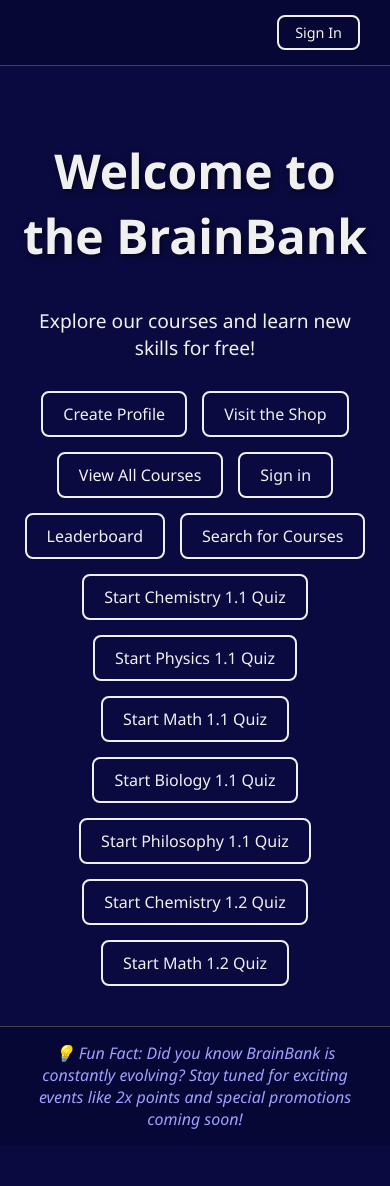
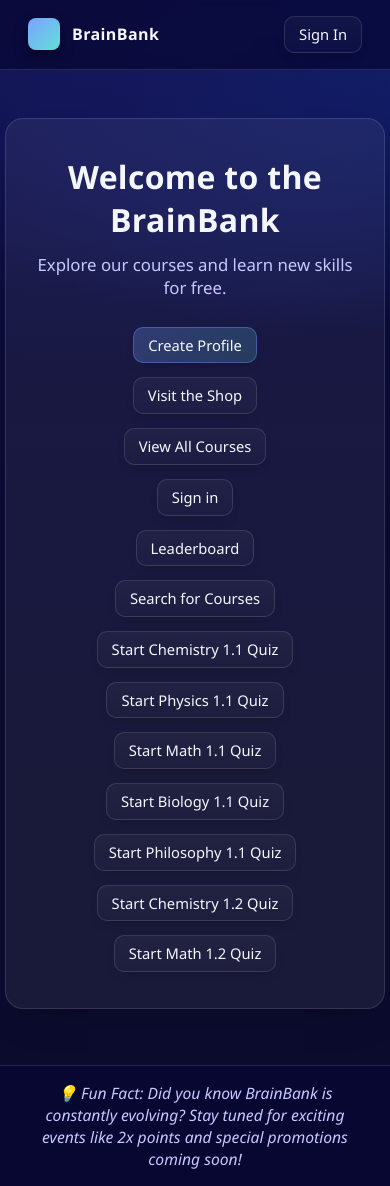
Before and after one commit to TeemuIljin/BrainBanks, a Django app: page / in a window 390 px wide. Before the commit the page ends 1129 px from the top, so only its background shows below. Run offline with Django 5.2, Linux system fonts and the light colour scheme; data comes from the database, SQL or seed files in the repository.

Commit message:
Redesign home.html: modern UI, cleaner buttons, responsive layout

```diff
--- a/courses/templates/home.html
+++ b/courses/templates/home.html
@@ -4,9 +4,23 @@
     <meta charset="UTF-8" />
     <title>Home Page</title>
     <style>
+        :root {
+            --bg-start: #0a0a40;
+            --bg-end: #161658;
+            --card-bg: rgba(255, 255, 255, 0.06);
+            --text: #f5f7ff;
+            --muted: #c6c9ff;
+            --accent: #7aa2ff;
+            --accent-2: #62e0d9;
+            --border: rgba(255, 255, 255, 0.12);
+            --shadow: rgba(0, 0, 0, 0.35);
+        }
+
         body {
-            background-color: #0a0a40;
-            color: #f0f0f0;
+            background: radial-gradient(1000px 600px at 20% 0%, var(--bg-end), transparent 60%),
+                        radial-gradient(900px 600px at 80% 0%, #0f2a80, transparent 55%),
+                        linear-gradient(180deg, var(--bg-start), #0b0b2e 65%);
+            color: var(--text);
             font-family: 'Segoe UI', Tahoma, Geneva, Verdana, sans-serif;
             margin: 0;
             padding: 0;
@@ -15,32 +29,72 @@
             flex-direction: column;
         }
 
-        /* Top bar with View Profile and Sign In */
+        /* Top bar */
         .top-bar {
             display: flex;
-            justify-content: flex-end;
-            padding: 15px 30px;
-            gap: 15px;
-            background-color: #070735;
-            border-bottom: 1px solid #444;
+            justify-content: space-between;
+            align-items: center;
+            padding: 16px 28px;
+            background: rgba(7, 7, 53, 0.75);
+            backdrop-filter: blur(8px);
+            -webkit-backdrop-filter: blur(8px);
+            border-bottom: 1px solid var(--border);
+            position: sticky;
+            top: 0;
+            z-index: 10;
         }
 
-        .top-bar a {
-            color: #f0f0f0;
-            text-decoration: none;
-            border: 2px solid #f0f0f0;
-            padding: 6px 16px;
-            border-radius: 8px;
-            font-size: 0.9rem;
-            transition: all 0.3s ease;
+        .brand {
+            display: flex;
+            align-items: center;
+            gap: 12px;
+            font-weight: 700;
+            letter-spacing: 0.4px;
         }
 
-        .top-bar a:hover {
-            background-color: #f0f0f0;
-            color: #0a0a40;
+        .brand-badge {
+            width: 32px;
+            height: 32px;
+            border-radius: 8px;
+            background: linear-gradient(135deg, var(--accent), var(--accent-2));
+            box-shadow: 0 6px 14px var(--shadow);
         }
 
-        /* Main content - centered vertically and horizontally */
+        .auth-actions {
+            display: flex;
+            gap: 12px;
+        }
+
+        /* Buttons */
+        .btn {
+            appearance: none;
+            display: inline-flex;
+            align-items: center;
+            justify-content: center;
+            gap: 8px;
+            padding: 10px 16px;
+            border-radius: 10px;
+            border: 1px solid var(--border);
+            color: var(--text);
+            text-decoration: none;
+            font-size: 0.95rem;
+            line-height: 1;
+            transition: transform 0.1s ease, background 0.2s ease, border-color 0.2s ease, box-shadow 0.2s ease, color 0.2s ease;
+            background: linear-gradient(180deg, rgba(255,255,255,0.04), rgba(255,255,255,0.02));
+            box-shadow: 0 6px 14px -8px var(--shadow);
+        }
+
+        .btn:hover { transform: translateY(-1px); border-color: rgba(255,255,255,0.25); }
+        .btn:active { transform: translateY(0); }
+        .btn:focus { outline: 2px solid var(--accent); outline-offset: 2px; }
+
+        .btn-primary {
+            background: linear-gradient(135deg, rgba(122,162,255,0.25), rgba(98,224,217,0.18));
+            border-color: rgba(122,162,255,0.35);
+        }
+        .btn-primary:hover { background: linear-gradient(135deg, rgba(122,162,255,0.35), rgba(98,224,217,0.26)); }
+
+        /* Main content */
         .main-content {
             flex: 1;
             display: flex;
@@ -48,80 +102,88 @@
             align-items: center;
             justify-content: center;
             text-align: center;
-            padding: 40px 20px;
+            padding: 48px 20px 56px;
+        }
+
+        .hero-card {
+            width: min(920px, 92%);
+            background: var(--card-bg);
+            border: 1px solid var(--border);
+            border-radius: 18px;
+            padding: 36px 28px;
+            box-shadow: 0 18px 40px -22px var(--shadow);
         }
 
         h1 {
-            font-size: 3rem;
-            margin-bottom: 20px;
-            text-shadow: 2px 2px 6px rgba(0, 0, 0, 0.6);
+            font-size: clamp(2rem, 3.6vw, 3rem);
+            margin: 0 0 12px;
+            letter-spacing: 0.3px;
         }
 
-        p {
-            font-size: 1.2rem;
-            margin-bottom: 30px;
+        .subtitle {
+            color: var(--muted);
+            font-size: 1.05rem;
+            margin: 0 0 28px;
         }
 
         .button-group {
-            display: flex;
-            gap: 15px;
-            flex-wrap: wrap;
-            justify-content: center;
-            max-width: 700px;
+            display: grid;
+            grid-template-columns: repeat(auto-fit, minmax(180px, 1fr));
+            gap: 14px;
+            justify-items: center;
         }
 
-        .button-group a {
-            color: #f0f0f0;
-            text-decoration: none;
-            border: 2px solid #f0f0f0;
-            padding: 10px 20px;
-            border-radius: 8px;
-            font-size: 1rem;
-            transition: all 0.3s ease;
+        footer {
+            background: rgba(7, 7, 53, 0.75);
+            backdrop-filter: blur(8px);
+            -webkit-backdrop-filter: blur(8px);
+            padding: 16px 28px;
+            text-align: center;
+            font-style: italic;
+            font-size: 0.98rem;
+            border-top: 1px solid var(--border);
+            color: var(--muted);
         }
 
-        .button-group a:hover {
-            background-color: #f0f0f0;
-            color: #0a0a40;
-        }
-
-        /* Footer with fun fact or events info */
-        footer {
-            background-color: #070735;
-            padding: 15px 30px;
-            text-align: center;
-            font-style: italic;
-            font-size: 1rem;
-            border-top: 1px solid #444;
-            color: #a0a0ff;
+        /* Small screens */
+        @media (max-width: 480px) {
+            .auth-actions { gap: 8px; }
+            .btn { padding: 10px 14px; font-size: 0.92rem; }
         }
     </style>
 </head>
 <body>
 
     <div class="top-bar">
+        <div class="brand">
+            <div class="brand-badge"></div>
+            BrainBank
+        </div>
+        <div class="auth-actions">
             {% if user.is_authenticated %}
-    <a href="{% url 'view_profile' user.username %}">View Profile</a>
-
+                <a class="btn btn-primary" href="{% url 'view_profile' user.username %}">View Profile</a>
             {% else %}
-    <a href="{% url 'sign_in' %}">Sign In</a>
+                <a class="btn" href="{% url 'sign_in' %}">Sign In</a>
             {% endif %}
+        </div>
     </div>
 
     <div class="main-content">
+        <div class="hero-card">
             <h1>Welcome to the BrainBank</h1>
-        <p>Explore our courses and learn new skills for free!</p>
+            <p class="subtitle">Explore our courses and learn new skills for free.</p>
 
             <div class="button-group">
-            <a href="{% url 'create_profile' %}">Create Profile</a>
-            <a href="{% url 'shop' %}">Visit the Shop</a>
-            <a href="{% url 'course_list' %}">View All Courses</a>
-            <a href="{% url 'sign_in' %}">Sign in</a>
-            <a href="{% url 'leaderboard' %}">Leaderboard</a>
-            <a href="{% url 'course_search' %}">Search for Courses</a>
+                <a class="btn btn-primary" href="{% url 'create_profile' %}">Create Profile</a>
+                <a class="btn" href="{% url 'shop' %}">Visit the Shop</a>
+                <a class="btn" href="{% url 'course_list' %}">View All Courses</a>
+                <a class="btn" href="{% url 'sign_in' %}">Sign in</a>
+                <a class="btn" href="{% url 'leaderboard' %}">Leaderboard</a>
+                <a class="btn" href="{% url 'course_search' %}">Search for Courses</a>
                 {% for course in courses %}
-                <a href="{% url 'quiz' course.id 1 %}">Start {{ course.title }} Quiz</a>
+                    <a class="btn" href="{% url 'quiz' course.id 1 %}">Start {{ course.title }} Quiz</a>
                 {% endfor %}
+            </div>
         </div>
     </div>
 
```
Lines whose indentation alone changed are shown as unchanged.
